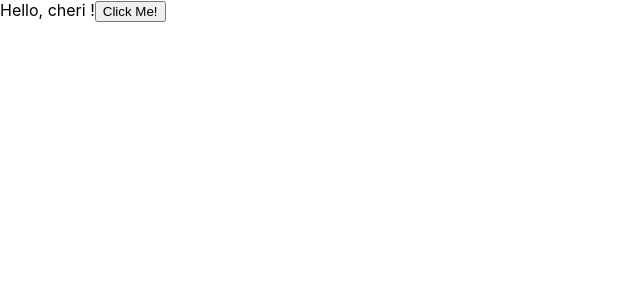
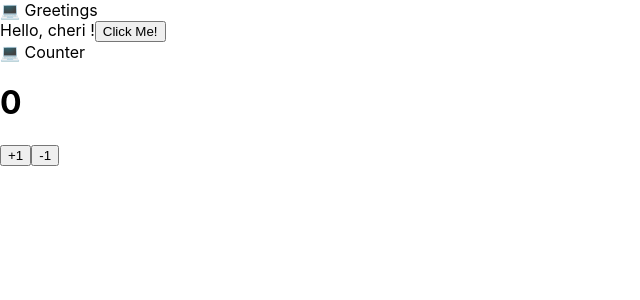
Before and after one commit to che-ri/TS-Pratice, a React (Create React App) app in the folder ts-react-tutorial/: page / in a window 1280 px wide. Shown: the top 300 px of the page, without its empty margins (0-640 px from the left). Built offline with nearby package versions, Linux system fonts and the light colour scheme.

Commit message:
타입스크립트로 컴포넌트 작성하기

```diff
--- a/ts-react-tutorial/src/App.tsx
+++ b/ts-react-tutorial/src/App.tsx
@@ -1,13 +1,23 @@
 import React from "react";
-import logo from "./logo.svg";
-import "./App.css";
 import Greetings from "./Greetings";
+import Counter from "./Counter";
 
 function App() {
     const onClick = (name: string) => {
         console.log(`${name} says hello`);
     };
-    return <Greetings name="cheri" onClick={onClick} />;
+    return (
+        <div>
+            <div>
+                <span> 💻 Greetings</span>
+                <Greetings name="cheri" onClick={onClick} />
+            </div>
+            <div>
+                <span> 💻 Counter </span>
+                <Counter />
+            </div>
+        </div>
+    );
 }
 
 export default App;
--- /dev/null
+++ b/ts-react-tutorial/src/Counter.tsx
@@ -0,0 +1,26 @@
+import React, { useState } from "react";
+
+const Counter = () => {
+    //useState에서 타입을 설정하려면 Generics를 이용한다. ex) useState<type명>()
+
+    //아래와 같은 경우에는 <number>처럼 Generics를 입력하지 않더라도 타입유추가 가능하기에 생략해도된다.
+    const [count, setCount] = useState<number>(0);
+
+    //하지만 아래처럼 타입이 null일 수도 있고, 아닐수도 있을 때에 Generics를 사용하면 좋다.
+    type Information = { name: string; description: string };
+    const [info, setInformation] = useState<Information | null>(null);
+
+    const onIncrease = () => setCount(count + 1);
+    const onDecrease = () => setCount(count - 1);
+    return (
+        <div>
+            <h1>{count}</h1>
+            <div>
+                <button onClick={onIncrease}>+1</button>
+                <button onClick={onDecrease}>-1</button>
+            </div>
+        </div>
+    );
+};
+
+export default Counter;
```
Also changed, not shown: 2 other files (tests, documents, lock files or other folders).
